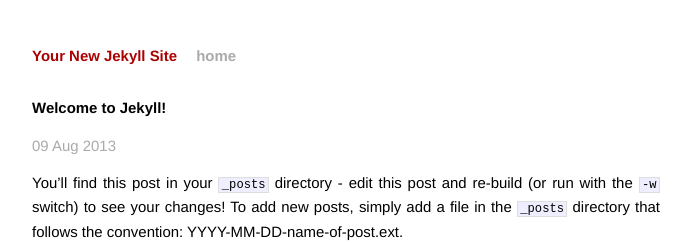
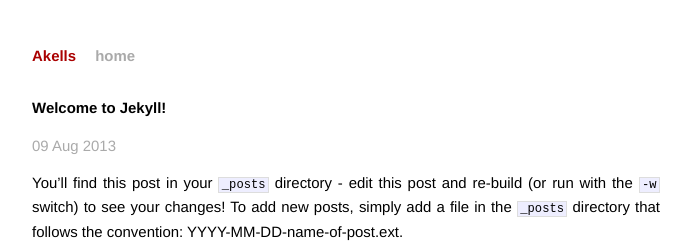
Before and after one commit to kellyaj/kellyaj.github.io, a Jekyll site: the page built from _posts/2013-08-09-welcome-to-jekyll.markdown, in a window 1280 px wide. Shown: the top 243 px of the page, without its empty margins (294-985 px from the left). Built offline with Jekyll 4.4.1, drawn with Linux system fonts in a browser that asks for light colours; Markdown is read by kramdown in place of the engine named in the settings.

Commit message:
CNAME and config editing

```diff
--- /dev/null
+++ b/CNAME
@@ -0,0 +1 @@
+akells.com
--- a/_config.yml
+++ b/_config.yml
@@ -1,3 +1,4 @@
-name: Your New Jekyll Site
+name: Akells
+url: http://kellyaj.github.com
 markdown: redcarpet
 pygments: true
```
